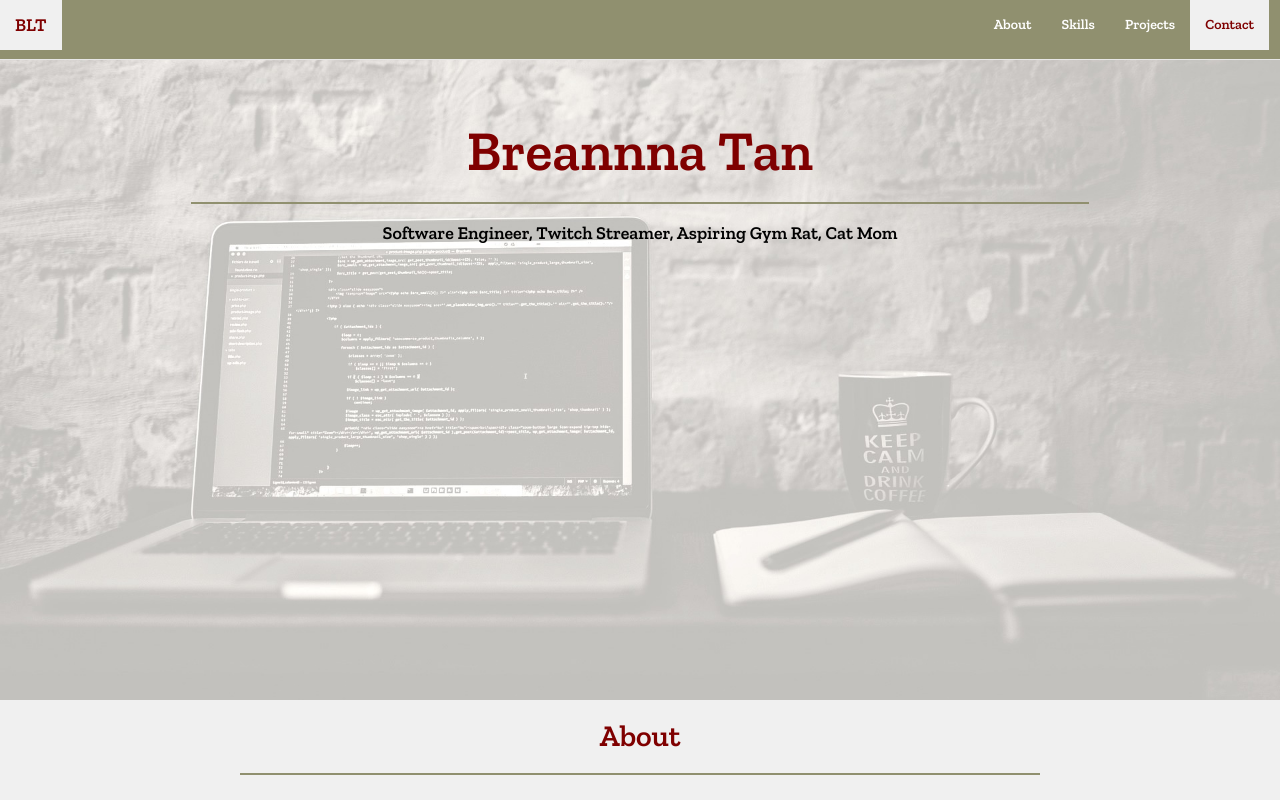
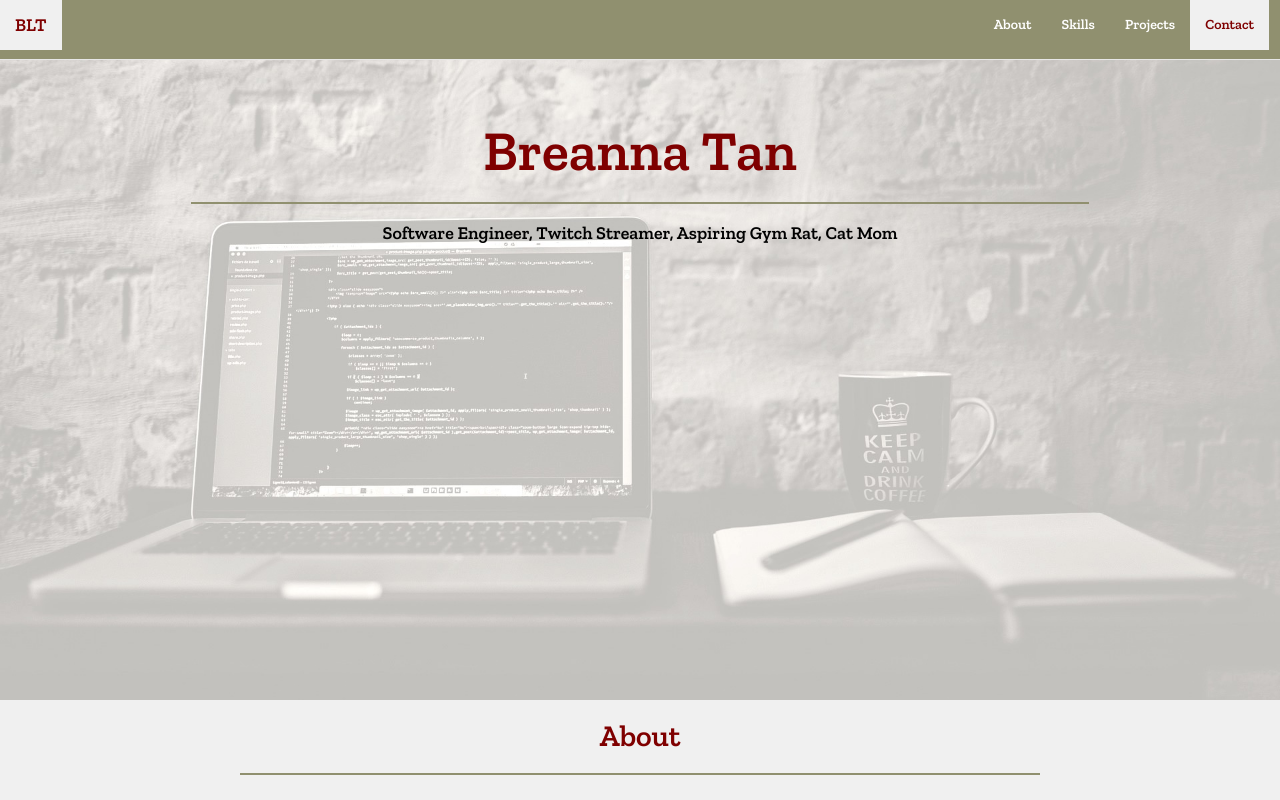
Before and after one commit to Tanotch/Tanotch.github.io, a plain HTML site: page index.html in a window 1280 px wide. Shown: the top 800 px of the page. Drawn offline with nearby package versions, Linux system fonts and the light colour scheme.

Commit message:
correct name spelling lol

```diff
--- a/index.html
+++ b/index.html
@@ -48,7 +48,7 @@
                     <br />
                     <br />
                     <br />
-                    <h1>Breannna Tan</h1>
+                    <h1>Breanna Tan</h1>
                     <hr>
                     <h4>Software Engineer, Twitch Streamer, Aspiring Gym Rat, Cat Mom</h4>
                 </div>
```
